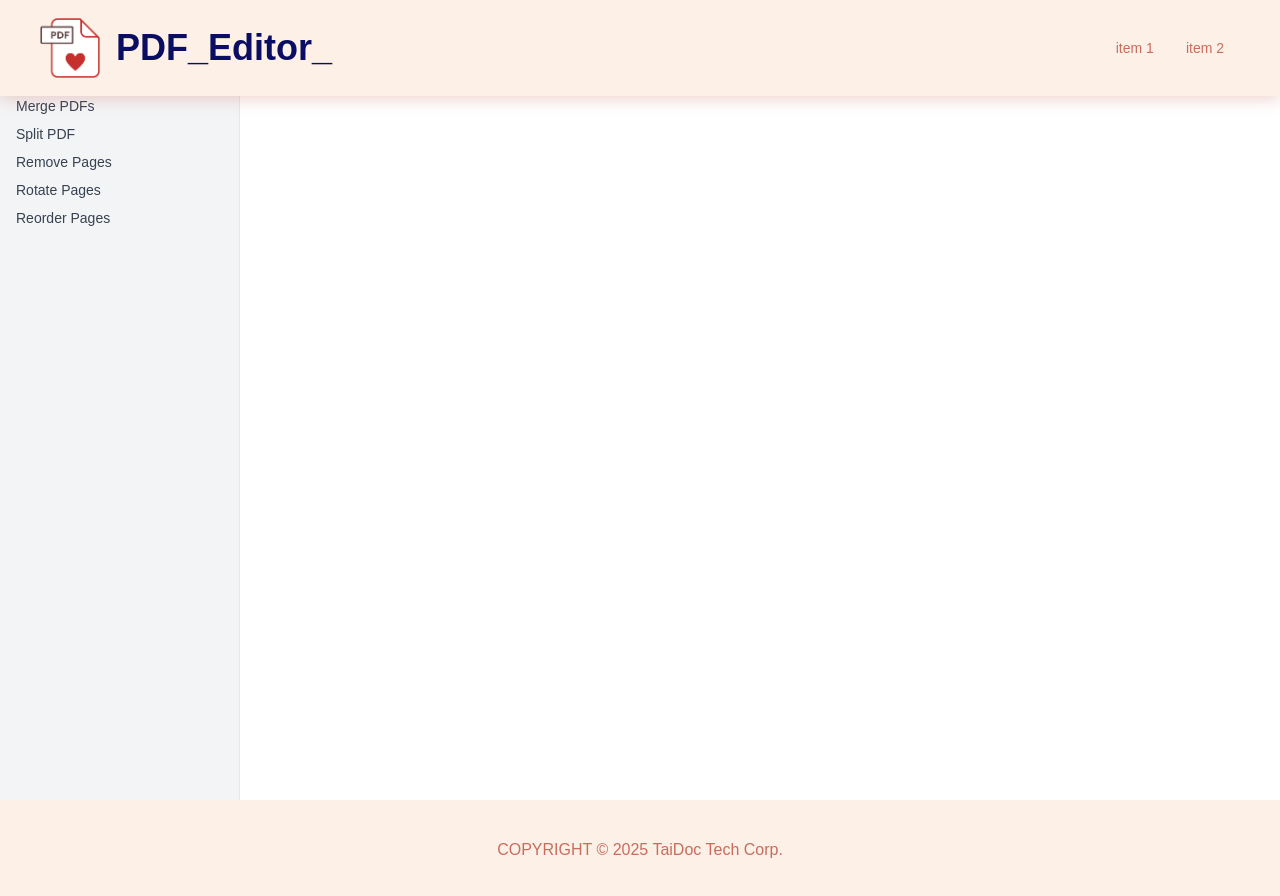
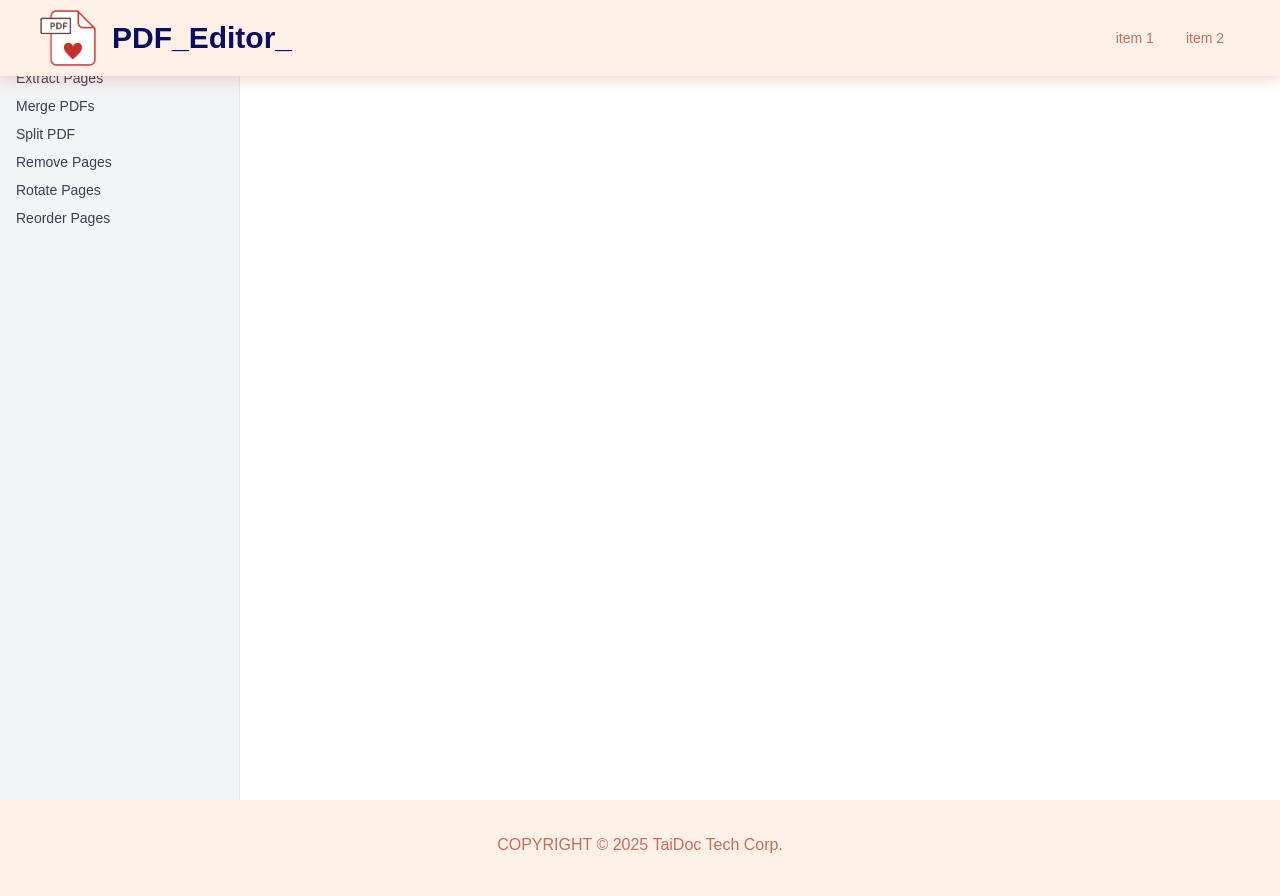
Before and after one commit to tli-gini/PDF_Editor_, a Next.js app: page /convert in a window 1280 px wide. Shown: the top 896 px of the page. Built offline with nearby package versions, Linux system fonts and the light colour scheme; a web font is replaced by a local one.

Commit message:
size adjusting

```diff
--- a/components/Footer.tsx
+++ b/components/Footer.tsx
@@ -3,7 +3,7 @@ import React from "react";
 
 export default function Footer() {
   return (
-    <footer className="w-full h-[100px] bg-[var(--color-background)] text-[var(--color-primary)] flex flex-col items-center justify-center">
+    <footer className="w-full h-[90px] bg-[var(--color-background)] text-[var(--color-primary)] flex flex-col items-center justify-center">
       COPYRIGHT © 2025 TaiDoc Tech Corp.
     </footer>
   );
--- a/components/HomepageCard.tsx
+++ b/components/HomepageCard.tsx
@@ -22,7 +22,7 @@ export default function HomepageCard({
       {/* Title + arrow */}
       <div className="flex items-center gap-2">
         <span className="text-lg font-semibold">{title}</span>
-        <span className="text-base transition-transform material-symbols-outlined group-hover:translate-x-1">
+        <span className="text-xs transition-transform material-symbols-outlined group-hover:translate-x-1">
           arrow_forward_ios
         </span>
       </div>
--- a/components/Navbar.tsx
+++ b/components/Navbar.tsx
@@ -5,19 +5,19 @@ import React from "react";
 
 export default function Navbar() {
   return (
-    <nav className="fixed top-0 w-full h-24 flex items-center justify-center bg-background shadow-[0_3px_15px_#c96c5e4d] z-[100]">
+    <nav className="fixed top-0 w-full h-22 flex items-center justify-center bg-background shadow-[0_3px_15px_#c96c5e4d] z-[100]">
       <div className="flex items-center justify-between mx-[26px] my-[10px] w-[1200px]">
         <Link href="/">
           <div className="flex gap-4">
             <Image
               src="/img/half-tr-pdf-logo.png"
               alt="logo"
-              width={60}
-              height={60}
-              className="object-cover w-[60px] h-[60px]"
+              width={56}
+              height={56}
+              className="object-cover w-[56px] h-[56px]"
             />
             <div className="flex items-center">
-              <div className="text-4xl font-bold text-secondary">
+              <div className="text-3xl font-bold text-secondary">
                 PDF_Editor_
               </div>
             </div>
```
